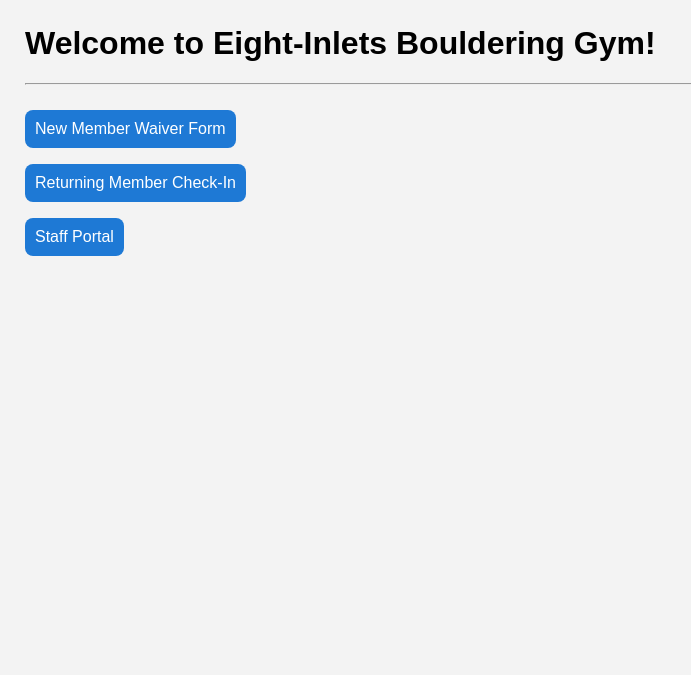
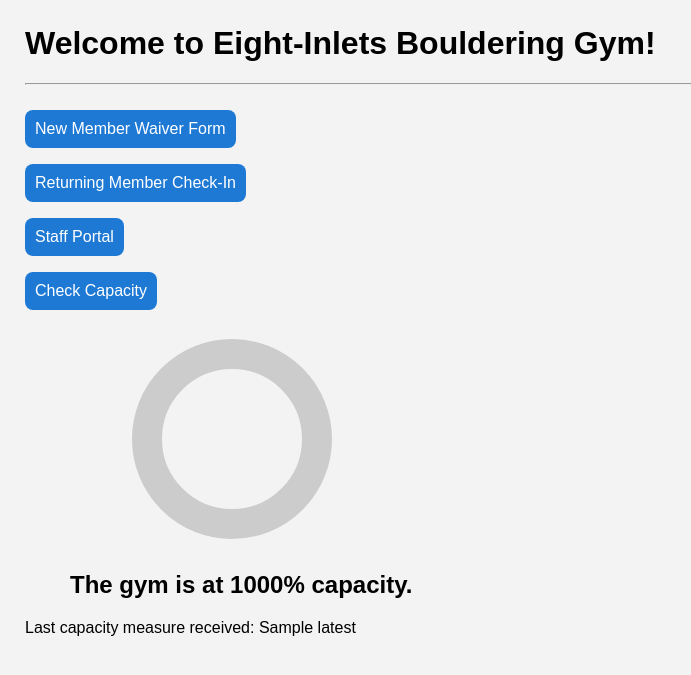
Before and after one commit to Lambe-source/8Inlets, a Flask app: template staff_webapp/templates/index.html in a window 1280 px wide. Shown: the top 675 px of the page, without its empty margins (0-691 px from the left). Run offline with Flask 2, Linux system fonts and the light colour scheme; the template is opened without the code that fills it: most values are stand-ins (such as "Sample title", 1, 10 or a date in 2020).

Commit message:
Created capacity graph, changed how attendance is stored for quicker access

```diff
--- a/member_webapp/application.py
+++ b/member_webapp/application.py
@@ -1,6 +1,7 @@
 import os
 import uuid
 import boto3
+import datetime
 from flask import Flask, jsonify, render_template, redirect, request
 from boto3.dynamodb.conditions import Key
 
@@ -50,7 +51,7 @@ def attendance(user_id):
             response = table.update_item(
                 Key={'Id': user_id},
                 UpdateExpression="set attendance=:t",
-                ExpressionAttributeValues={ ':t': True },
+                ExpressionAttributeValues={ ':t': 1 },
                 ReturnValues="UPDATED_NEW"
             )
             return render_template('check_in.html', success="Check in successful!")
@@ -82,10 +83,26 @@ def get_member_data():
             'CreditCard': CreditCard,
             'EmContact': EmContact,
             'waiver': True,
-            'attendance': False
+            'attendance': 0
                     }
             )
         r = ["Success!", "Your member ID is:" + member_id_number, "Please keep this on hand."]
         return render_template('new_member.html', msg=r)
     r= ' '
     return render_template('new_member.html', msg=r)
+
+# Route for getting updated capacity - could be done in home page and query each time
+@app.route('/capacity', methods=['GET'])
+def get_active():
+    gym_capacity = 10  # arbitrary capacity set for testing - small so that few users are needed to show changes
+
+    table = dynamodb.Table('Members')
+    response = table.query(
+        IndexName='AttendanceIndex',
+        KeyConditionExpression=Key('attendance').eq(1)
+    )
+    # datetime formatting: https://docs.python.org/3/library/datetime.html#strftime-strptime-behavior
+    time = datetime.datetime.now().strftime('%b %d, %Y %I:%M:%S %p')
+    capacity = response['Count'] / gym_capacity
+
+    return render_template('index.html', capacity=capacity, latest=time)
--- /dev/null
+++ b/member_webapp/static/capacity.js
@@ -0,0 +1,14 @@
+var circle = document.getElementById('cap')
+var radius = circle.r.baseVal.value;
+var circumference = radius * 2 * Math.PI;
+
+circle.style.strokeDasharray = `${circumference} ${circumference}`;
+circle.style.strokeDashoffset = `${circumference}`;
+
+function setCapacity(capacity) {
+  const offset = circumference - (capacity * circumference);
+  circle.style.strokeDashoffset = offset;
+}
+
+var cap = circle.dataset.cap;
+setCapacity(cap)
--- a/member_webapp/static/styles.css
+++ b/member_webapp/static/styles.css
@@ -75,3 +75,19 @@ input:hover {
     margin-top: 1rem;
     margin-bottom: 2rem;
 }
+
+/* svg progress ring based on https://css-tricks.com/building-progress-ring-quickly/ */
+.progress-ring__circle {
+  transition: 0.35s stroke-dashoffset;
+  /* axis compensation */
+  transform: rotate(270deg);
+  transform-origin: 50% 50%;
+}
+
+.capacity_container > svg {
+  margin-left: 95px;
+}
+
+.capacity_container > h2 {
+  margin-left: 45px;
+}
--- a/member_webapp/templates/index.html
+++ b/member_webapp/templates/index.html
@@ -6,6 +6,7 @@
 
         <body>
             <h1>Welcome to Eight-Inlets Bouldering Gym!</h1><hr>
+
             <form method="POST" action="/new_member">
                 <button type="submit">New Member Waiver Form</button>
             </form>
@@ -17,6 +18,28 @@
             <form method="GET" action="/staff_portal">
                 <button type="submit">Staff Portal</button>
             </form>
+
+            <form method="GET" action="/capacity">
+                <button type="submit">Check Capacity</button>
+            </form>
+
+            <!-- is defined: https://jinja.palletsprojects.com/en/2.11.x/templates/#defined -->
+            <!-- needed since capacity can be 0, and in that case (if capacity) evaluates to false -->
+            {% if capacity is defined %}
+                <div class="capacity_container">
+                    <!-- svg progress ring based on this tutorial: https://css-tricks.com/building-progress-ring-quickly/ -->
+                    <svg height="225" width="225">
+                        <!-- source for data-cap for capacity use: https://developer.mozilla.org/en-US/docs/Learn/HTML/Howto/Use_data_attributes-->
+                         <circle cx="112" cy="113" r="85" stroke="#CCCCCC" stroke-width="30" fill="transparent" />
+                        <circle id="cap" class="progress-ring__circle" data-cap="{{ capacity }}"
+                                cx="112" cy="112" r="85" stroke="#54A9FF" stroke-width="30" fill="transparent" />
+                    </svg>
+                    <!-- capacity to int from: https://jinja.palletsprojects.com/en/2.9.x/templates/#round-->
+                    <h2>The gym is at {{ (capacity * 100)|round|int }}% capacity.</h2>
+                    <p>Last capacity measure received: {{ latest }}</p>
+                </div>
+            {% endif %}
+            <script src="{{ url_for('static',filename='capacity.js') }}"></script>
         </body>
 
 </html>
```
Lines whose indentation alone changed are shown as unchanged.
